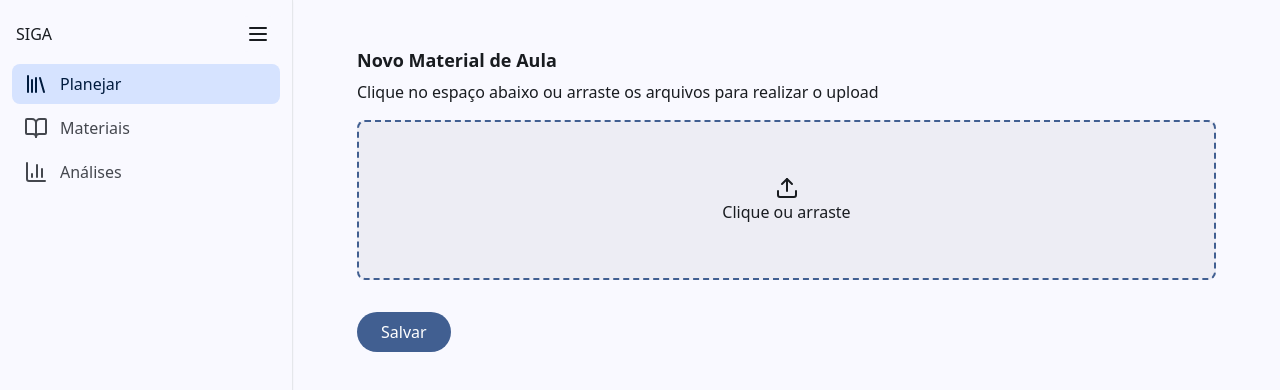
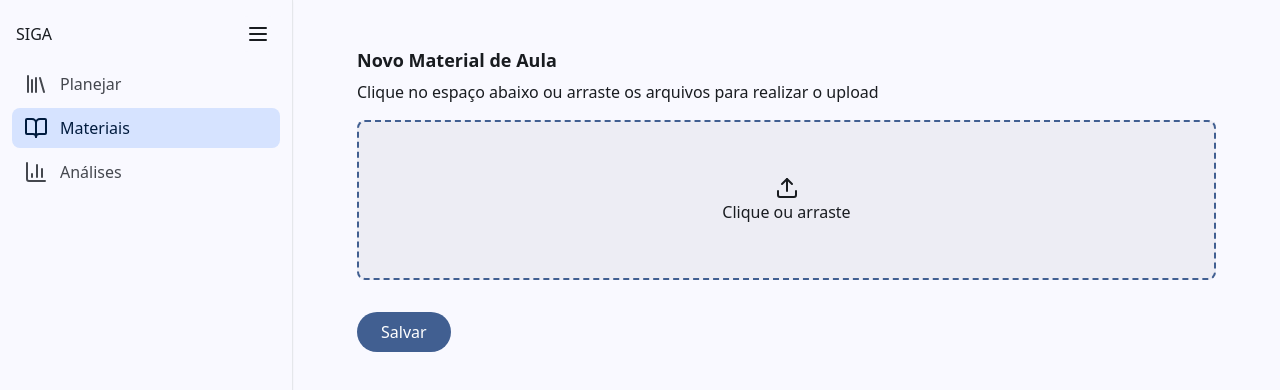
Before and after one commit to gabrielwbenatti/siga-fatec, a React (Vite) app in the folder frontend/: page /home/materials/create in a window 1280 px wide. Shown: the top 390 px of the page. Built offline with nearby package versions, Linux system fonts and the light colour scheme.

Commit message:
correções e ajustes no menu lateral

```diff
--- a/frontend/src/pages/Home/Materials/Create.tsx
+++ b/frontend/src/pages/Home/Materials/Create.tsx
@@ -1,22 +1,22 @@
 import { useState } from "react";
 import SigaTitleBar from "../../../components/common/TitleBar";
 import ContentWrapper from "../../../components/common/wrapper/ContentWrapper";
-import { useDropzone } from "react-dropzone";
-import { Upload } from "lucide-react";
 import SigaListWrapper from "../../../components/common/wrapper/ListWrapper";
 import SigaListItem from "../../../components/common/ListItem";
 import SigaButton from "../../../components/common/Button";
 import { useNavigate } from "react-router-dom";
+import SigaDropzone from "../components/Dropzone";
 
 function MaterialCreatePage() {
-  const [files, setFiles] = useState<File[]>([]);
+  const [uploadedFiles, setUploadedFiles] = useState<File[]>([]);
   const navigate = useNavigate();
 
-  const { getRootProps, getInputProps } = useDropzone({
-    onDrop: (acceptedFiles: File[]) => {
-      if (acceptedFiles) setFiles(files.concat(acceptedFiles));
-    },
-  });
+  const handleSelectedFiles = (files: File[]) => {
+    if (files) {
+      setUploadedFiles(uploadedFiles.concat(files));
+      setUploadedFiles(files);
+    }
+  };
 
   const handleOnClick = () => {
     navigate("/home/materials");
@@ -27,25 +27,10 @@ function MaterialCreatePage() {
       <SigaTitleBar title="Novo Material de Aula" />
 
       <ContentWrapper>
-        <p>
-          Clique no espaço abaixo ou arraste os arquivos para realizar o upload
-        </p>
-
-        <div
-          {...getRootProps({
-            className:
-              "w-full h-40 bg-light-surfaceContainer rounded-lg border-2 border-light-primary border-dashed",
-          })}
-        >
-          <div className="flex flex-col justify-center h-full items-center select-none cursor-pointer">
-            <input {...getInputProps()} />
-            <Upload />
-            <p>Clique ou arraste</p>
-          </div>
-        </div>
+        <SigaDropzone onFilesSelected={handleSelectedFiles} />
 
         <SigaListWrapper>
-          {files.map((file, index) => (
+          {uploadedFiles.map((file, index) => (
             <SigaListItem key={index}>
               <span className="select-none">{file.name}</span>
             </SigaListItem>
--- a/frontend/src/pages/Home/Materials/index.tsx
+++ b/frontend/src/pages/Home/Materials/index.tsx
@@ -15,6 +15,7 @@ function MaterialsPage() {
     { title: "Template (DOCX)", desc: "Template do trabalho" },
     { title: "Revisão (PPTX)", desc: "Conteúdo para P1" },
   ];
+
   const navigate = useNavigate();
 
   const handleNewButtonClick = () => {
--- /dev/null
+++ b/frontend/src/pages/Home/components/Dropzone.tsx
@@ -0,0 +1,43 @@
+import { Upload } from "lucide-react";
+import { useState } from "react";
+import { useDropzone } from "react-dropzone";
+
+interface SigaDropzoneProps {
+  onFilesSelected: (files: File[]) => void;
+}
+
+function SigaDropzone({ onFilesSelected }: SigaDropzoneProps) {
+  const [files, setFiles] = useState<File[]>([]);
+
+  const { getRootProps, getInputProps } = useDropzone({
+    onDrop(acceptedFiles: File[]) {
+      setFiles(files.concat(acceptedFiles));
+      onFilesSelected(acceptedFiles);
+    },
+  });
+
+  return (
+    <>
+      <div className="flex flex-col">
+        <p className="mb-4">
+          Clique no espaço abaixo ou arraste os arquivos para realizar o upload
+        </p>
+
+        <div
+          {...getRootProps({
+            className:
+              "w-full h-40 bg-light-surfaceContainer rounded-lg border-2 border-light-primary border-dashed",
+          })}
+        >
+          <div className="flex flex-col justify-center h-full items-center select-none cursor-pointer">
+            <input {...getInputProps()} />
+            <Upload />
+            <p>Clique ou arraste</p>
+          </div>
+        </div>
+      </div>
+    </>
+  );
+}
+
+export default SigaDropzone;
--- a/frontend/src/pages/Home/components/SideMenu.tsx
+++ b/frontend/src/pages/Home/components/SideMenu.tsx
@@ -1,5 +1,6 @@
 import { MenuIcon } from "lucide-react";
 import { createContext, useContext, useState } from "react";
+import { useLocation } from "react-router-dom";
 
 const SigaSideBarContext = createContext({ expanded: true });
 
@@ -35,18 +36,25 @@ function SigaSideBar({ children }: { children?: JSX.Element[] }) {
   );
 }
 
-function SigaSideBarItem({
-  icon,
-  text,
-  active = false,
-  onClick,
-}: {
+interface SigaSideBarItemProps {
   icon: JSX.Element;
   text: string;
-  active?: boolean;
-  onClick?: () => void;
-}) {
+  path: string;
+  onClick?: (path: string) => void;
+}
+
+function SigaSideBarItem({ ...props }: SigaSideBarItemProps) {
   const { expanded } = useContext(SigaSideBarContext);
+
+  const location = useLocation();
+
+  const isActive = (path: string) => {
+    return path === location.pathname || location.pathname.startsWith(path);
+  };
+
+  const handleClick = () => {
+    if (props.onClick) props.onClick(props.path);
+  };
 
   return (
     <>
@@ -55,24 +63,24 @@ function SigaSideBarItem({
         relative flex items-center py-2 px-3 my-1
         font-medium rounded-lg cursor-pointer
         transition-colors group max-h-14 ${
-          active
+          isActive(props.path)
             ? "bg-light-primaryContainer text-light-onPrimaryContainer"
             : "hover:bg-light-surfaceTint/5 text-light-onSurfaceVariant"
         }
         `}
-        onClick={onClick}
+        onClick={handleClick}
       >
-        {icon}
+        {props.icon}
         <span
           className={`overflow-hidden transition-all ${
             expanded ? "w-52 ml-3" : "w-0"
           }`}
         >
-          {text}
+          {props.text}
         </span>
         {!expanded && (
           <div className="absolute left-full rounded-md px-2 py-1 ml-6 bg-gray-200 text-sm invisible opacity-20 -translate-x-3 transition-all group-hover:visible group-hover:opacity-100 group-hover:translate-x-0">
-            {text}
+            {props.text}
           </div>
         )}
       </li>
--- a/frontend/src/pages/Home/index.tsx
+++ b/frontend/src/pages/Home/index.tsx
@@ -1,11 +1,8 @@
 import { Outlet, useNavigate } from "react-router-dom";
 import { SigaSideBarItem, SigaSideMenu } from "./components/SideMenu";
 import { BookOpen, ChartColumn, Library } from "lucide-react";
-import { useState } from "react";
 
 function HomePage() {
-  const navigate = useNavigate();
-  const [currentIndex, setCurrentIndex] = useState(0);
   const items = [
     {
       icon: <Library />,
@@ -24,6 +21,8 @@ function HomePage() {
     },
   ];
 
+  const navigate = useNavigate();
+
   return (
     <>
       <div className="flex h-screen">
@@ -33,11 +32,8 @@ function HomePage() {
               key={index}
               icon={item.icon}
               text={item.text}
-              onClick={() => {
-                navigate(item.path);
-                setCurrentIndex(index);
-              }}
-              active={index === currentIndex}
+              path={item.path}
+              onClick={(path) => navigate(path)}
             />
           ))}
         </SigaSideMenu>
```
